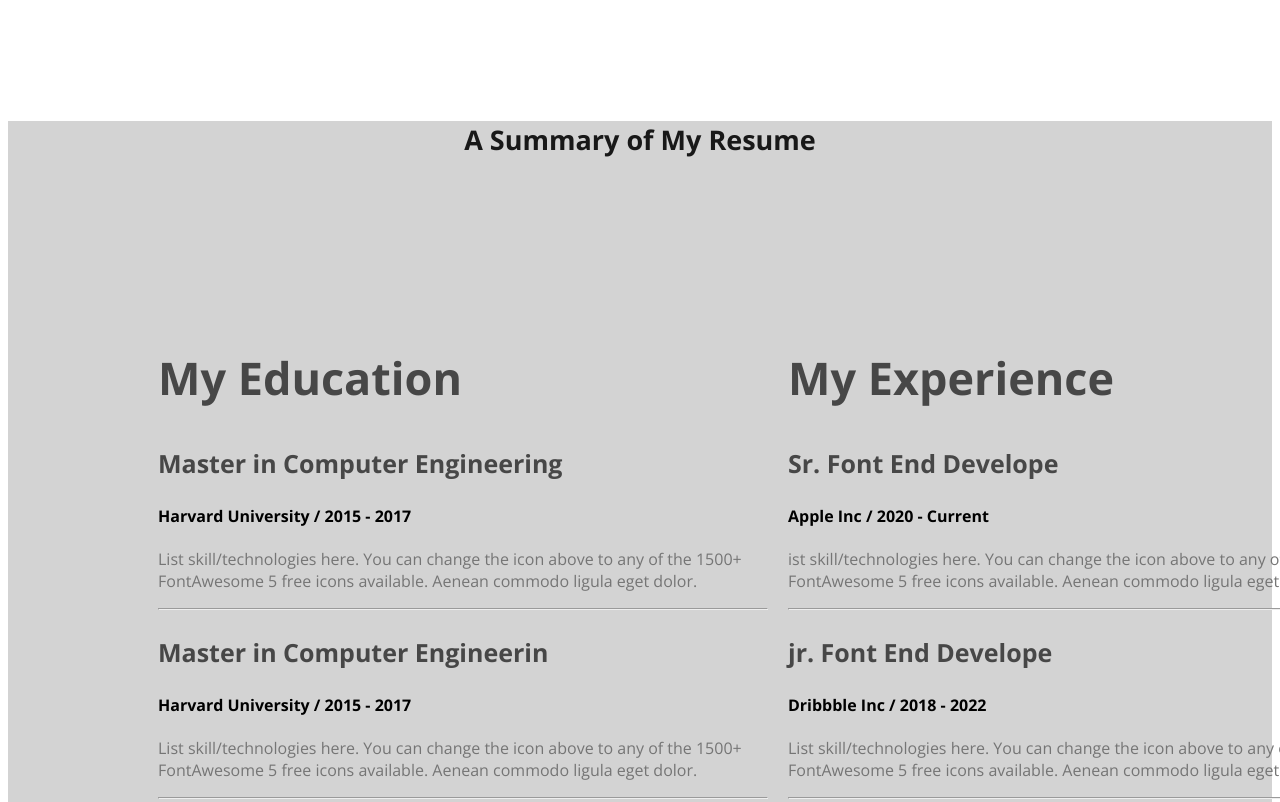
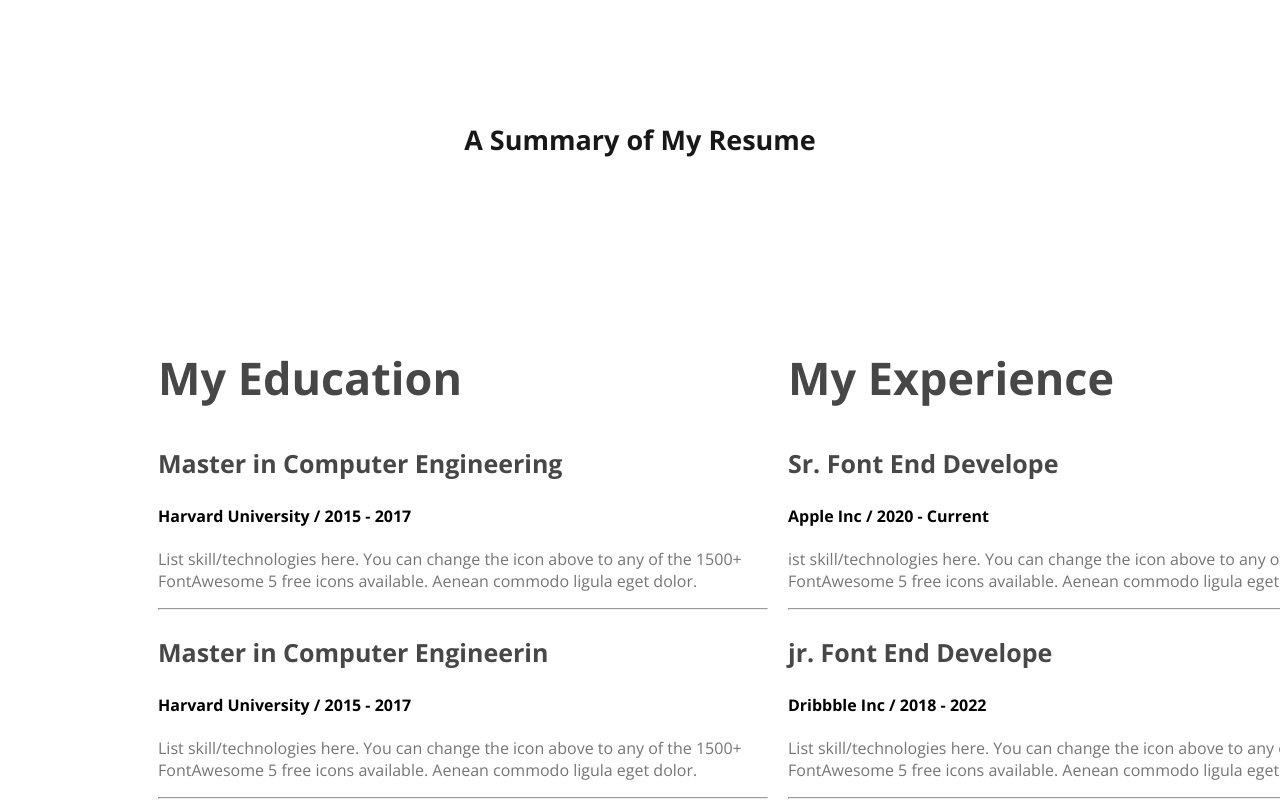
Before and after one commit to HridayMahmud/my-first-portfolio, a plain HTML site: page portfolio.html in a window 1280 px wide. Shown: the part 2480-3282 px from the top of the page. Drawn offline with nearby package versions, Linux system fonts and the light colour scheme; files whose address does not match are found by name.

Commit message:
summary-stle-removed

```diff
--- a/style.css
+++ b/style.css
@@ -205,9 +205,7 @@ font-weight: 400;
     margin-top: 100px;
 
 }
-.summary{
-    background-color: lightgray;
-}
+
 .section-des{
     text-align: left;
     display: flex;
```
